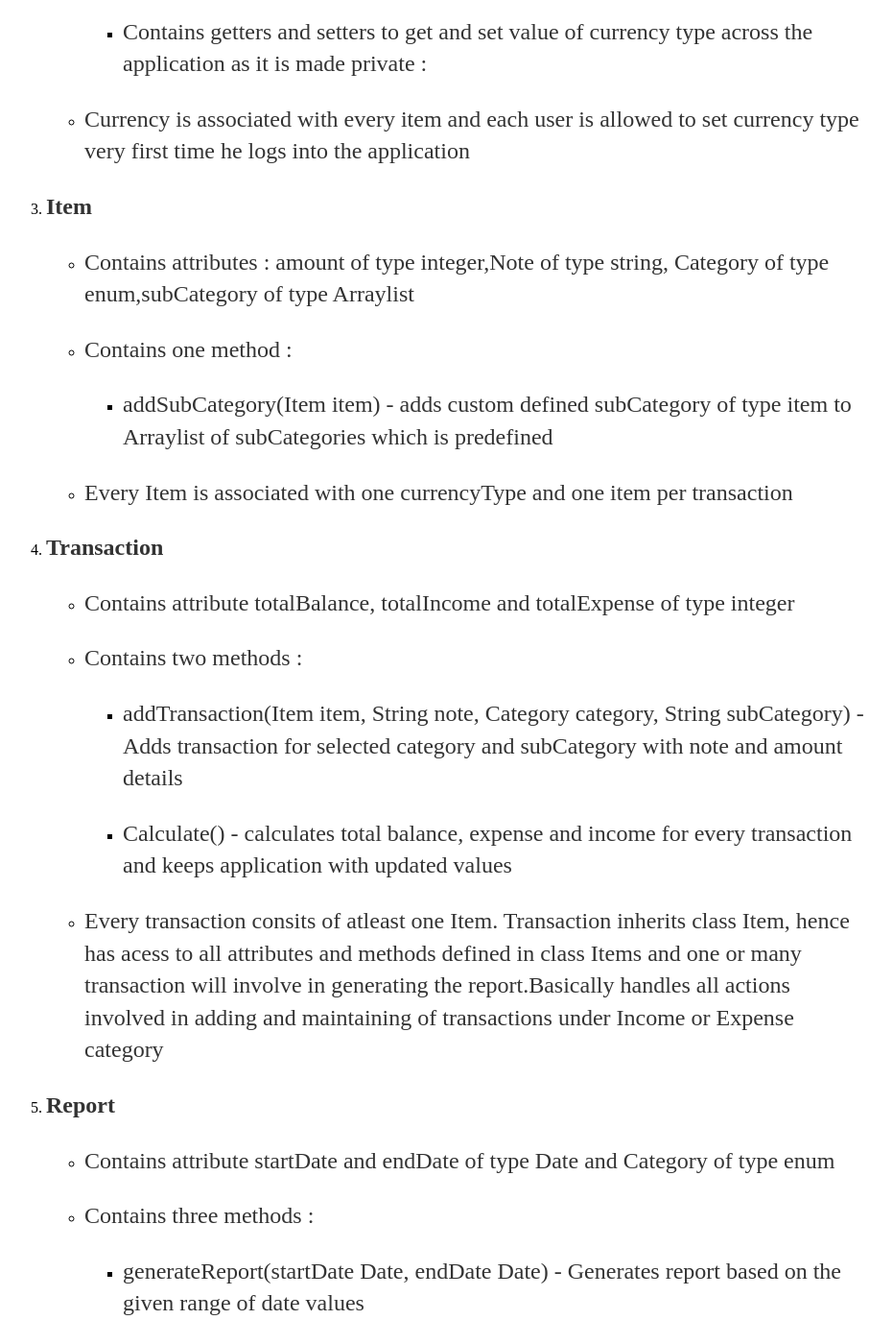
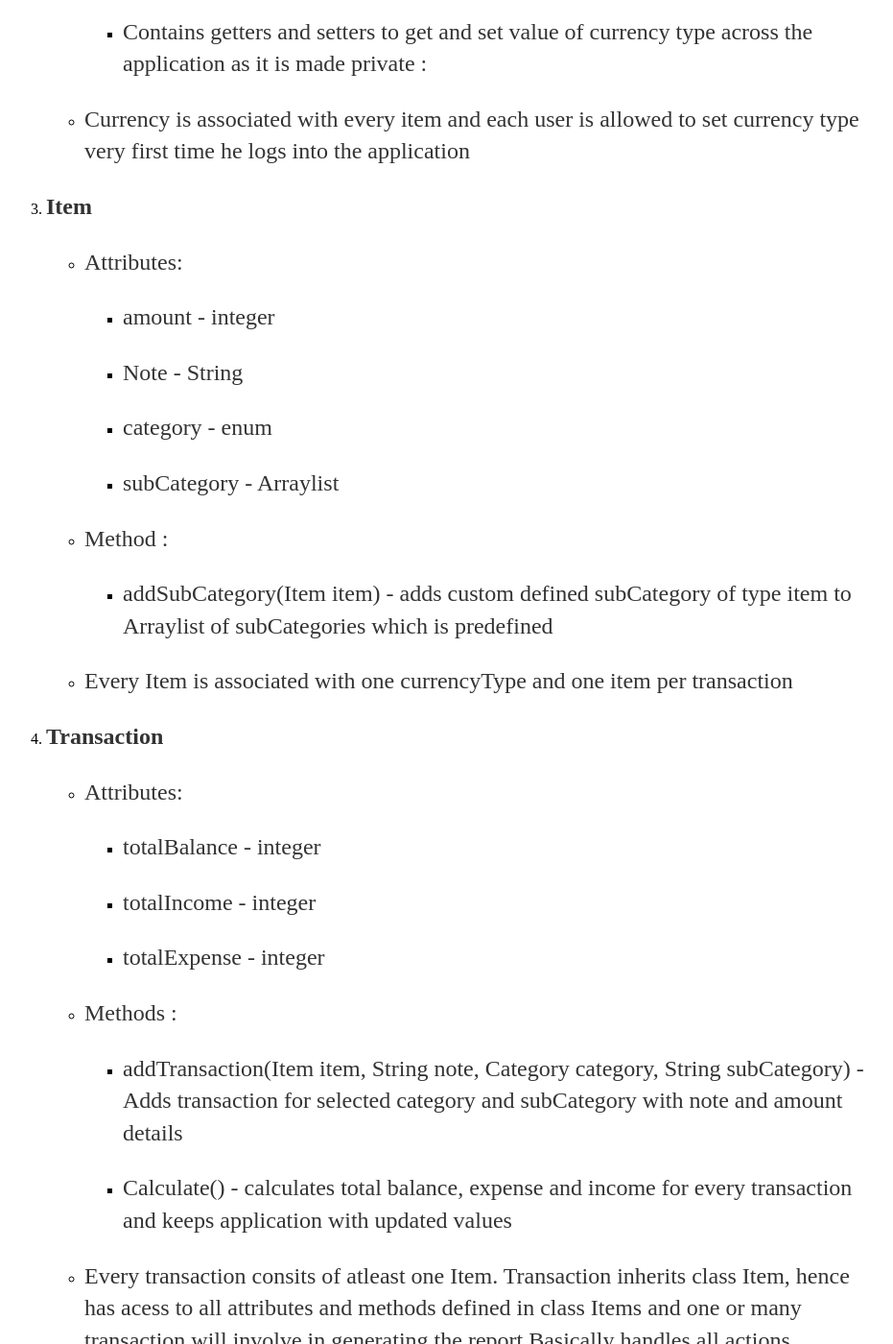
Before and after one commit to vinoth789/Money-tracker, a Jekyll site: the page built from docs/_posts/2017-05-20-SystemDesign.md, in a window 1280 px wide and 1400 px high, scrolled down 1538 px. Shown: the whole window at 96% size, without its empty margins (184-1115 px from the left). Built offline with Jekyll 4.4.1, drawn with Linux system fonts in a browser that asks for light colours; our own code applies the rules of GitHub Pages for plain Markdown files; some of the changed text lies outside the part shown.

Commit message:
Update 2017-05-20-SystemDesign.md

```diff
--- a/docs/_posts/2017-05-20-SystemDesign.md
+++ b/docs/_posts/2017-05-20-SystemDesign.md
@@ -71,8 +71,15 @@
 <div>
 <li><p><b>Item</b></p>
      <ul>
-         <li><p>Contains attributes : amount of type integer,Note of type string, Category of type enum,subCategory of type                          Arraylist</p></li>
-         <li><p>Contains one method :</p>
+          <li><p>Attributes: </p>
+               <ul>
+                  <li><p>amount - integer</p></li>
+                  <li><p>Note - String</p></li>
+                  <li><p>category - enum</p></li>
+                  <li><p>subCategory - Arraylist</p></li>
+              </ul>
+         </li>
+         <li><p>Method :</p>
               <ul>
                   <li><p>addSubCategory(Item item) - adds custom defined subCategory of type item to Arraylist of subCategories which is predefined </p></li>
               </ul>
@@ -87,8 +94,15 @@
 <div>
 <li><p><b>Transaction</b></p>
      <ul>
-         <li><p>Contains attribute totalBalance, totalIncome and totalExpense of type integer</p></li>
-         <li><p>Contains two methods :</p>
+         <li><p>Attributes: </p>
+               <ul>
+                  <li><p>totalBalance - integer</p></li>
+                  <li><p>totalIncome - integer</p></li>
+                  <li><p>totalExpense - integer</p></li>
+              </ul>
+         </li>
+
+         <li><p>Methods :</p>
               <ul>
                   <li><p>addTransaction(Item item, String note, Category category, String subCategory) - Adds transaction for selected category and subCategory with note and amount details</p></li>
                   <li><p>Calculate() - calculates total balance, expense and income for every transaction and keeps application with updated values</p></li>
@@ -105,8 +119,15 @@
 <li>
      <p> <b>Report</b></p>
      <ul>
-     <li><p>Contains attribute startDate and endDate of type Date and Category of type enum</p></li>
-     <li><p>Contains three methods :</p>
+        <li><p>Attributes: </p>
+               <ul>
+                  <li><p>startDate - Date</p></li>
+                  <li><p>endDate - Date</p></li>
+                  <li><p>Category - enum</p></li>
+              </ul>
+         </li>
+
+     <li><p>Methods :</p>
           <ul>
                <li><p>generateReport(startDate Date, endDate Date) - Generates report based on the given range of date values</p></li>
                 <li><p>generateReport(Category category) - Generates report based on the selected category value</p></li>
```
